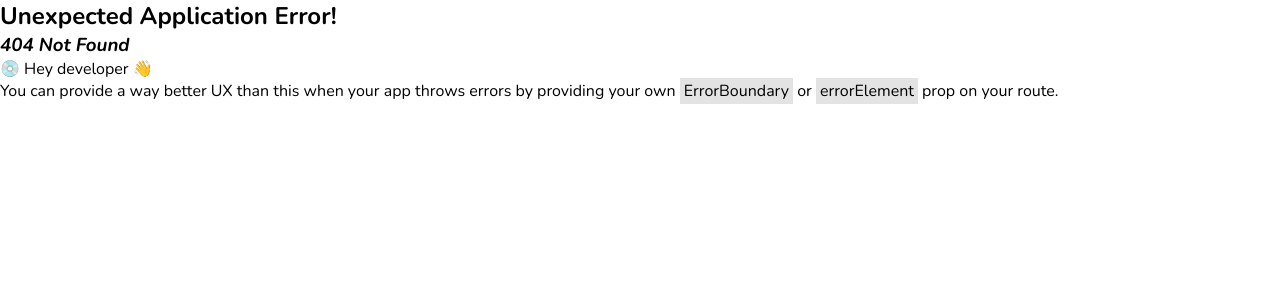
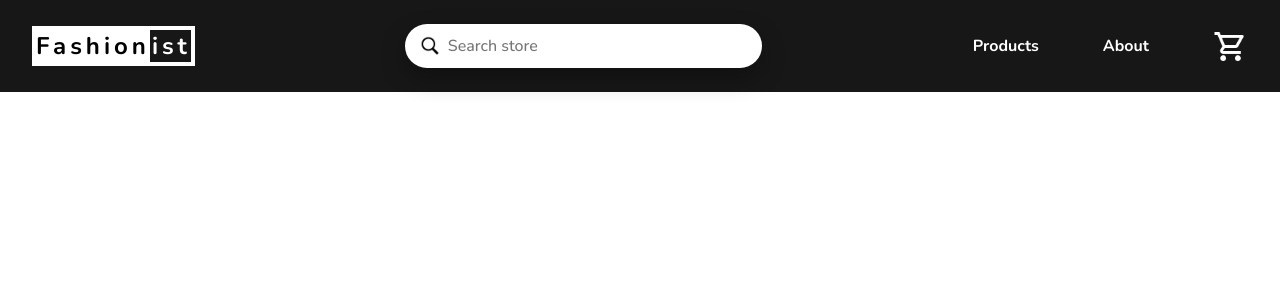
Before and after one commit to duybnguyen/shopping-store, a React (Vite) app: page /about in a window 1280 px wide. Before the commit this address had no page. Shown: the top 300 px of the page. Built offline with nearby package versions, Linux system fonts and the light colour scheme.

Commit message:
fix navbar links

```diff
--- a/src/main.jsx
+++ b/src/main.jsx
@@ -3,6 +3,7 @@ import ReactDOM from "react-dom/client";
 import Home from "./routes/Home/Home";
 import Products from "./routes/Products/Products";
 import Product from "./routes/Product/Product";
+import About from "./routes/About/About";
 import "./main.scss";
 import { createBrowserRouter, RouterProvider } from "react-router-dom";
 
@@ -19,6 +20,10 @@ const router = createBrowserRouter([
     path: "/products/:id",
     element: <Product />,
   },
+  {
+    path: "/about",
+    element: <About />
+  }
 ]);
 
 ReactDOM.createRoot(document.getElementById("root")).render(
--- /dev/null
+++ b/src/routes/About/About.jsx
@@ -0,0 +1,20 @@
+import "./About.scss"
+import Navbar from "../Navbar/Navbar"
+
+
+const About = () => {
+
+  return (
+  <div className="about-container">
+    <Navbar />
+    <p>
+      This is a fictional store and none of the products displayed here exist.
+    </p>
+    <p>
+      Products' information and images: Fake Store API.
+    </p>
+  </div>
+  )
+}
+
+export default About
--- a/src/routes/Navbar/Navbar.jsx
+++ b/src/routes/Navbar/Navbar.jsx
@@ -18,9 +18,9 @@ const Navbar = () => {
       </div>
 
       <div className="words-container">
-        <h3>Products</h3>
+        <Link to="/products">Products</Link>
 
-        <h3>About</h3>
+        <Link to="/about">About</Link>
 
         <img src={cartIcon} alt="cart icon" className="cart"/>
       </div>
--- a/src/routes/Navbar/Navbar.scss
+++ b/src/routes/Navbar/Navbar.scss
@@ -65,6 +65,12 @@
     color: white;
     align-items: center;
 
+    a {
+      text-decoration: none;
+      color: white;
+      font-weight: bold;
+    }
+
     .cart {
       width: 35px;
       cursor: pointer;
```
Also changed, not shown: src/routes/About/About.scss (added).
